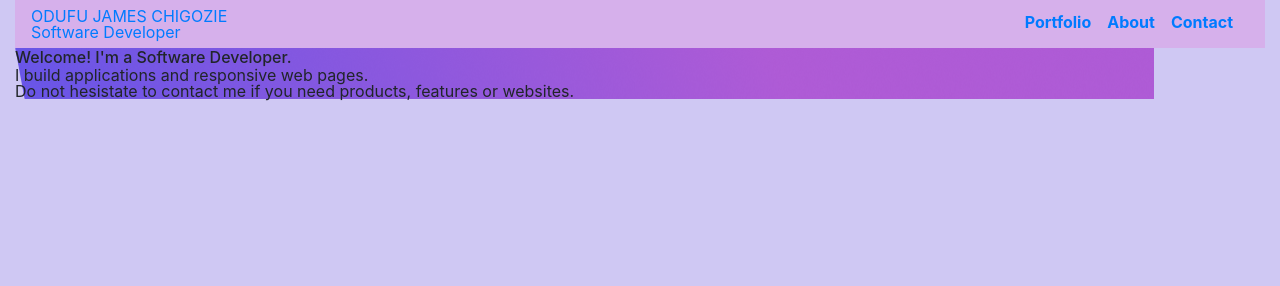
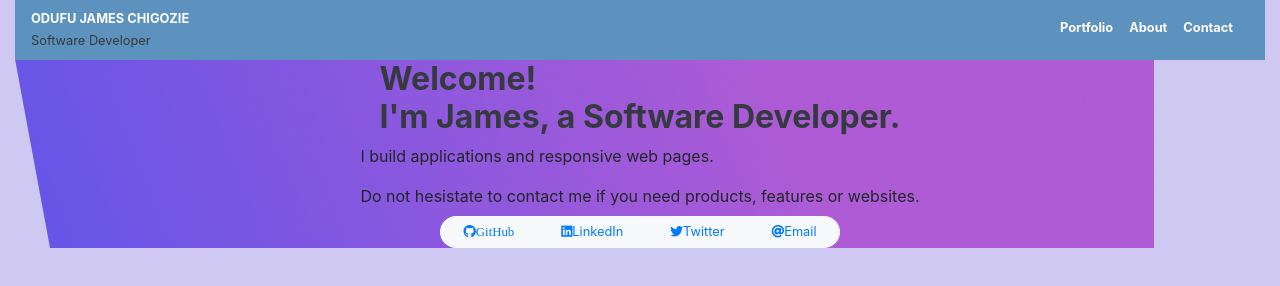
Before and after one commit to jamezjaz/portfolio, a plain HTML site: page index.html in a window 1280 px wide. Drawn offline with nearby package versions, Linux system fonts and the light colour scheme.

Commit message:
Adds and aligns social icons

```diff
--- a/index.html
+++ b/index.html
@@ -13,10 +13,10 @@
     <main class="container-fluid">
         <nav class="navbar navbar-expand-lg navbar-light sticky-top">
             <div class="d-flex flex-column">
-                <a href="#">
+                <a href="#" class="text-white font-weight-bold">
                     ODUFU JAMES CHIGOZIE
                 </a>
-                <a href="#">
+                <a href="#" class="text-dark">
                     Software Developer
                 </a>
             </div>
@@ -26,23 +26,44 @@
             <div class="collapse navbar-collapse justify-content-end" id="navbarSupportedContent">
               <ul class="navbar-nav align-items-center font-weight-bold nav-list">
                 <li class="nav-item pb-1 pr-3">
-                  <a class="nav-list" href="#"> Portfolio</a>
+                  <a class="nav-list text-white" href="#"> Portfolio</a>
                 </li>
                 <li class="nav-item pb-1 pr-3">
-                    <a class="nav-list" href="#"> About</a>
+                    <a class="nav-list text-white" href="#"> About</a>
                   </li>
                   <li class="nav-item pb-1 pr-3">
-                    <a class="nav-list" href="#"> Contact</a>
+                    <a class="nav-list text-white" href="#"> Contact</a>
                   </li>
               </ul>
             </div>
           </nav>
           <section class="intro">
-              <h2>Welcome! I'm a Software Developer.</h2>
-              <p>
-                I build applications and responsive web pages. <br>
-                Do not hesistate to contact me if you need products, features or websites.
-              </p>
+              <div class="bio d-flex flex-column align-items-center">
+                <h2 class="welcome text-dark">
+                  <p>Welcome!</p>
+                  <p>I'm James, a Software Developer.</p>
+                </h2>
+                <p class="intro2">
+                  I build applications and responsive web pages. <br>
+                  Do not hesistate to contact me if you need products, features or websites.
+                </p>
+              </div>
+              <div class="social-media bg-light mx-auto">
+                <ul class="d-flex justify-content-around">
+                  <li>
+                    <a href="#"><i class="fab fa-github" aria-hidden="true">GitHub</i></a>
+                  </li>
+                  <li>
+                    <a href="#"><i class="fab fa-linkedin"></i>LinkedIn</a>
+                  </li>
+                  <li>
+                    <a href="#"><i class="fab fa-twitter" aria-hidden="true"></i>Twitter</a>
+                  </li>
+                  <li>
+                    <a href="#"><i class="fas fa-at"></i>Email</a>
+                  </li>
+                </ul>
+              </div>
           </section>
         <footer>
 
--- a/styles/style.css
+++ b/styles/style.css
@@ -1,12 +1,30 @@
 body {
-    background-color: #CFC8F3;
+  background-color: #CFC8F3;
+  font-size: 0.8rem;
+  line-height: 1.7;
 }
 
 nav {
-    background-color: #d6b0eb;
+  background-color: #5E92BE;
 }
 
 .intro {
-    background-image: url(/Images/Vector\ 12.png);
-    background-repeat: no-repeat;
+  background-image: url(/Images/Vector\ 12.png);
+  background-repeat: no-repeat;
+  height: auto;
+  line-height: 2.5;
 }
+
+.welcome {
+  font-size: 2rem;
+  font-weight: bolder;
+}
+
+.intro2 {
+  font-size: 1rem;
+}
+
+.social-media {
+  width: 25rem;
+  border-radius: 1rem;
+}
```
